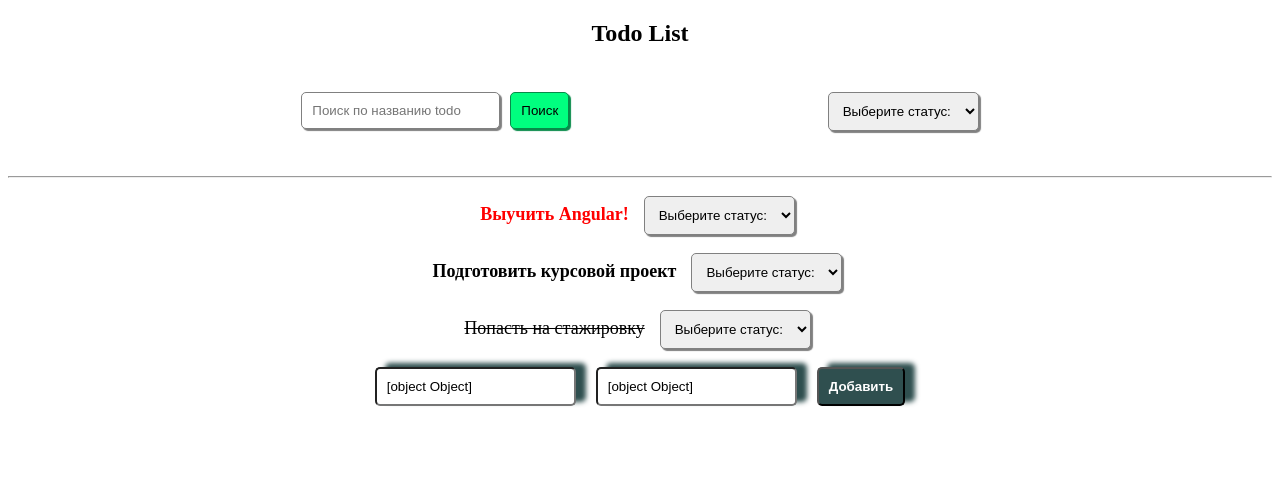
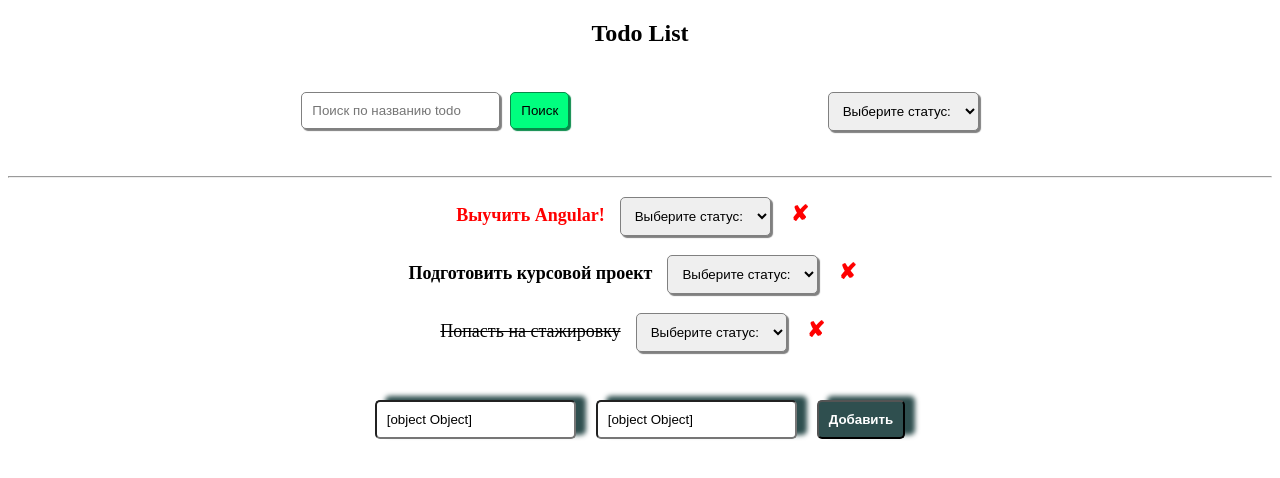
Before and after one commit to MarinaDreamwork/internship_angular, an Angular app: page / in a window 1280 px wide. Shown: the top 478 px of the page. Built offline with nearby package versions, Linux system fonts and the light colour scheme.

Commit message:
Implemented delete button and its functionality

```diff
--- a/src/app/todo-item/todo-item.component.html
+++ b/src/app/todo-item/todo-item.component.html
@@ -8,5 +8,8 @@
 				{{status.name}}</option>
 		</select>
 	</div>
+	<div>
+		<button class="delete-sign" (click)="onDeleteTodo.emit(todo.id)">&#10008;</button>
+	</div>
 	<!-- <app-todo-item-select (onStatusUpdate)="onStatusUpdate.emit($event)" [todo]="todo"></app-todo-item-select> -->
 </div>
--- a/src/app/todo-item/todo-item.component.scss
+++ b/src/app/todo-item/todo-item.component.scss
@@ -38,3 +38,12 @@ input, select {
 
 	outline: none;
 }
+
+.delete-sign {
+	color: red;
+	font-weight:bolder;
+	font-size:larger;
+	border: none;
+	background: none;
+	cursor: pointer;
+}
--- a/src/app/todo-item/todo-item.component.ts
+++ b/src/app/todo-item/todo-item.component.ts
@@ -19,6 +19,7 @@ export class TodoItemComponent implements OnInit {
   @Input()
   todo!: ITodo;
   @Output() onStatusUpdate = new EventEmitter();
+  @Output() onDeleteTodo = new EventEmitter();
 
   getClass(status: ITodo['status']) {
     if (status === 'done') {
--- a/src/app/todo-list/new-todo-item/new-todo-item.component.scss
+++ b/src/app/todo-list/new-todo-item/new-todo-item.component.scss
@@ -1,6 +1,7 @@
 form {
 	display: flex;
 	justify-content: center;
+	margin: 30px;
 }
 
 input {
--- a/src/app/todo-list/todo-list.component.html
+++ b/src/app/todo-list/todo-list.component.html
@@ -5,13 +5,15 @@
 
 	<div *ngIf="todoService.filteredTodo!.length > 0; else notFiltered">
 		<div *ngFor="let todo of todoService.filteredTodo">
-			<app-todo-item [todo]="todo" (onStatusUpdate)="onStatusUpdate($event)"></app-todo-item>
+			<app-todo-item [todo]="todo" (onStatusUpdate)="onStatusUpdate($event)" (onDeleteTodo)="onDeleteTodo($event)">
+			</app-todo-item>
 		</div>
 	</div>
 
 	<ng-template #notFiltered>
 		<div *ngFor="let todo of todoService.todos">
-			<app-todo-item [todo]="todo" (onStatusUpdate)="onStatusUpdate($event)"></app-todo-item>
+			<app-todo-item [todo]="todo" (onStatusUpdate)="onStatusUpdate($event)" (onDeleteTodo)="onDeleteTodo($event)">
+			</app-todo-item>
 		</div>
 	</ng-template>
 
--- a/src/app/todo-list/todo-list.component.ts
+++ b/src/app/todo-list/todo-list.component.ts
@@ -39,11 +39,12 @@ export class TodoListComponent implements OnInit {
     console.log('filtered', this.todoService.filteredTodo);
     return;
   }
+
   onStatusUpdate(data: { id: ITodo['id'], newStatus: ITodo['status'] }) {
-    console.log('data', data);
-    const updatedTodo = this.todoService.updateTodo(data)
-    console.log('updatedTodo', updatedTodo);
-    console.log('all todos', this.todoService.todos);
+    this.todoService.updateTodo(data);
   }
 
+  onDeleteTodo(id: ITodo['id']) {
+    this.todoService.deleteTodo(id);
+  }
 }
```
